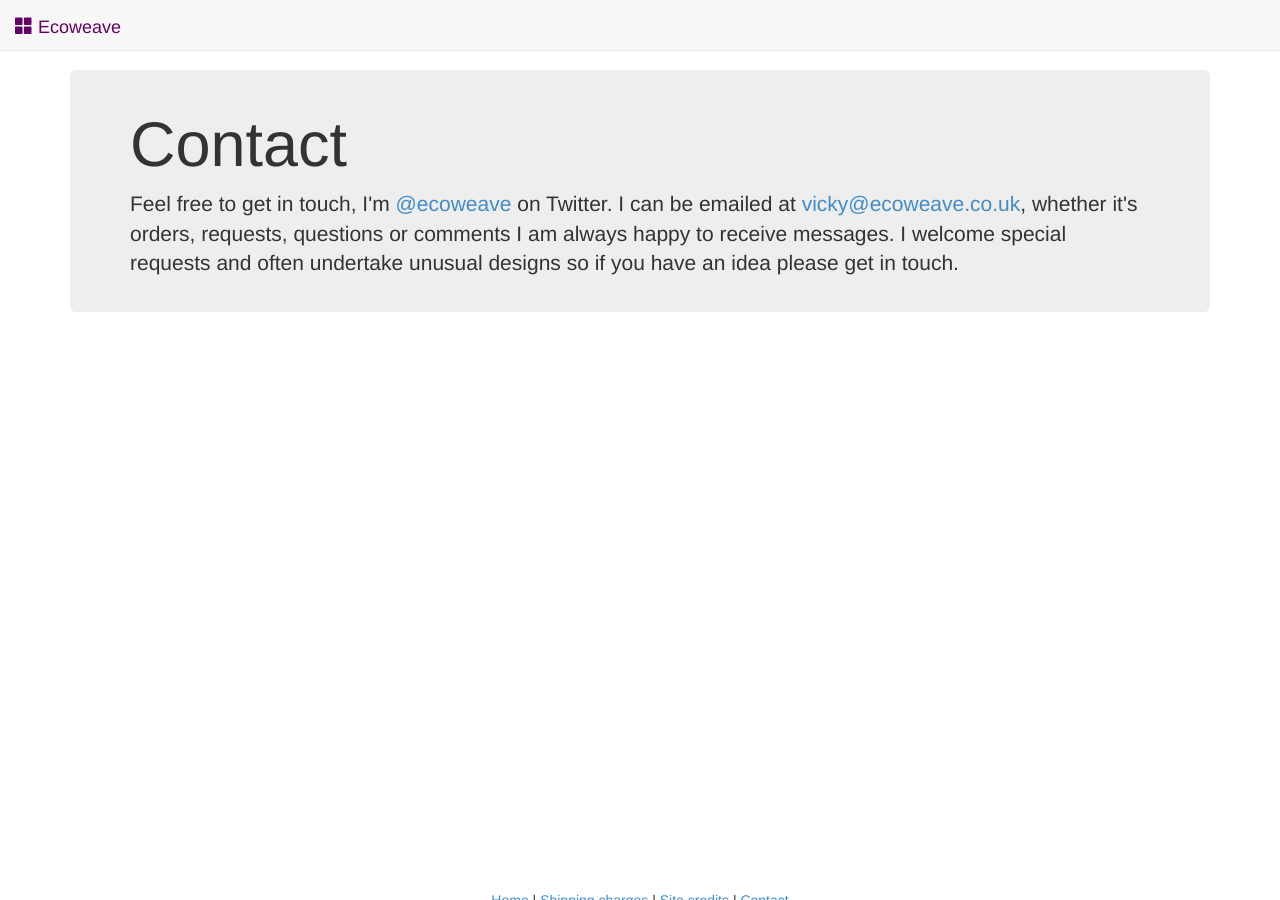
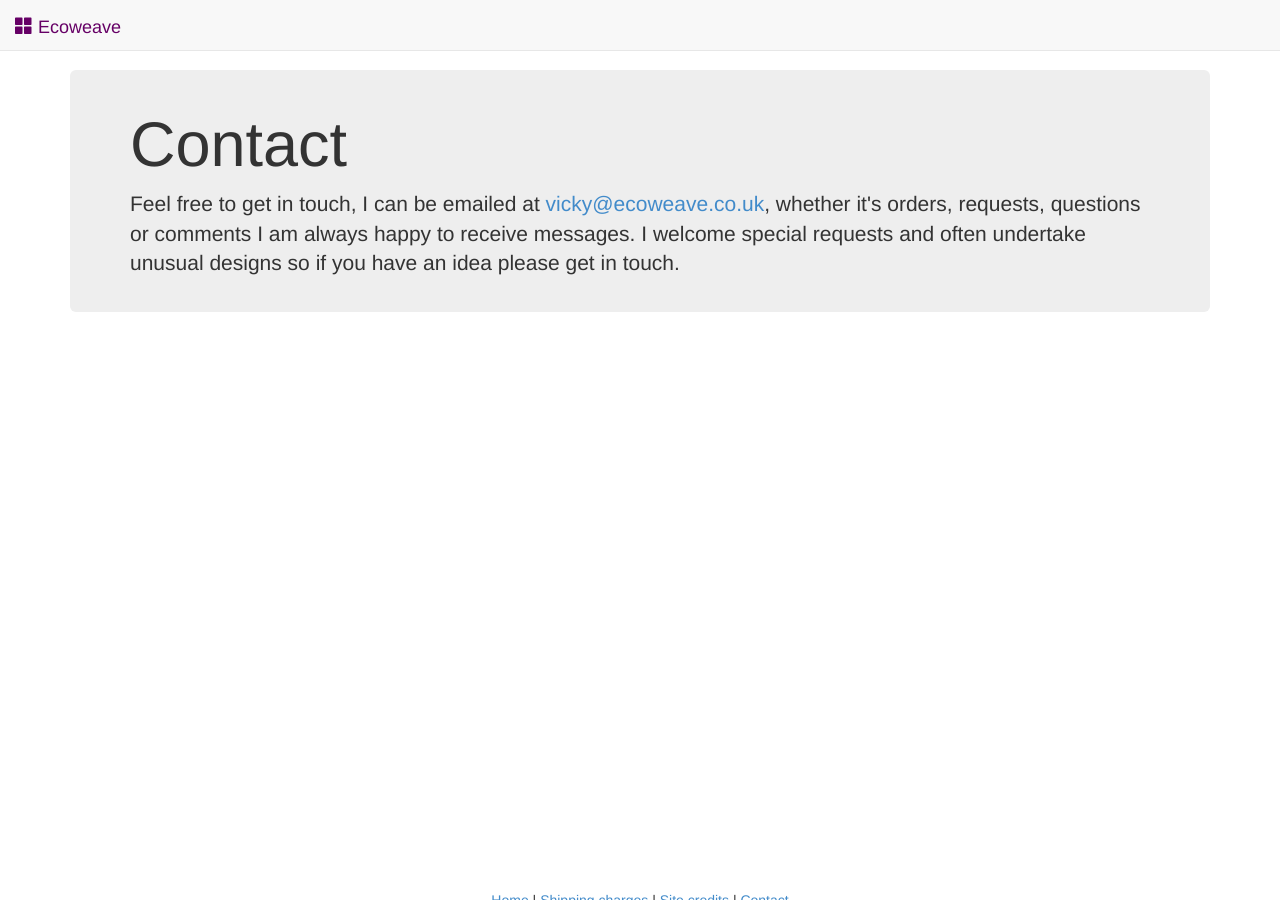
Before and after one commit to ecoweave/ecoweave.github.io, a Jekyll site: the page built from contact/index.html, in a window 1280 px wide and 900 px high. Built offline with Jekyll 4.4.1, drawn with Linux system fonts in a browser that asks for light colours; nearby versions of some CDN libraries.

Commit message:
Removed twitter mention

```diff
--- a/contact/index.html
+++ b/contact/index.html
@@ -7,8 +7,7 @@ menu: contact
 <div class="jumbotron main">
   <h1>Contact</h1>
   <p class="lead">
-      Feel free to get in touch, I'm <a href="https://twitter.com/ecoweave">@ecoweave</a>
-      on Twitter. I can be emailed at <a href="mailto:vicky@ecoweave.co.uk">vicky@ecoweave.co.uk</a>,
+      Feel free to get in touch, I can be emailed at <a href="mailto:vicky@ecoweave.co.uk">vicky@ecoweave.co.uk</a>,
       whether it's orders, requests, questions or comments I am always happy to receive
       messages. I welcome special requests and often undertake unusual designs so if you
       have an idea please get in touch.
```
